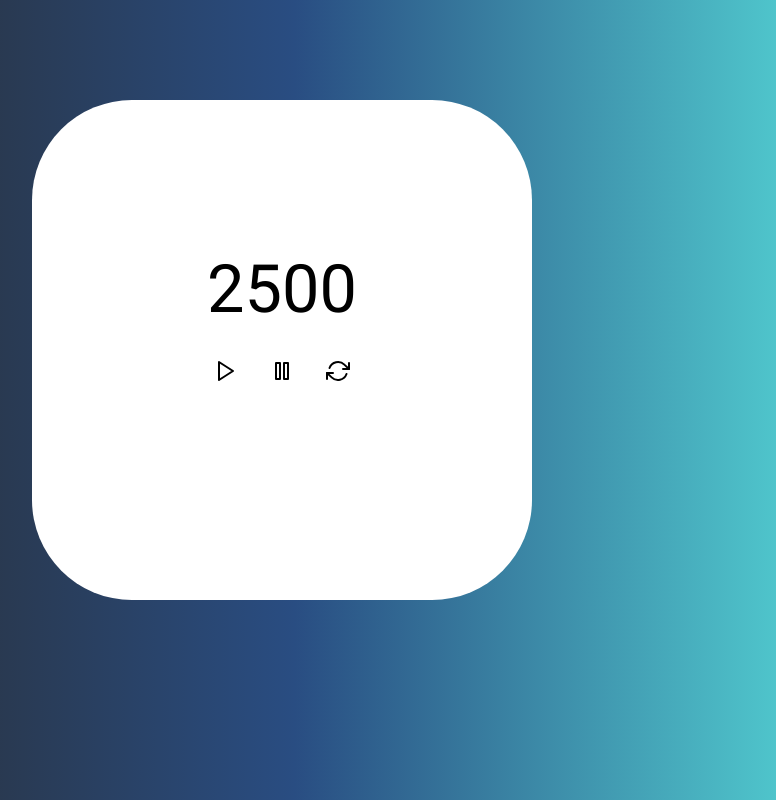
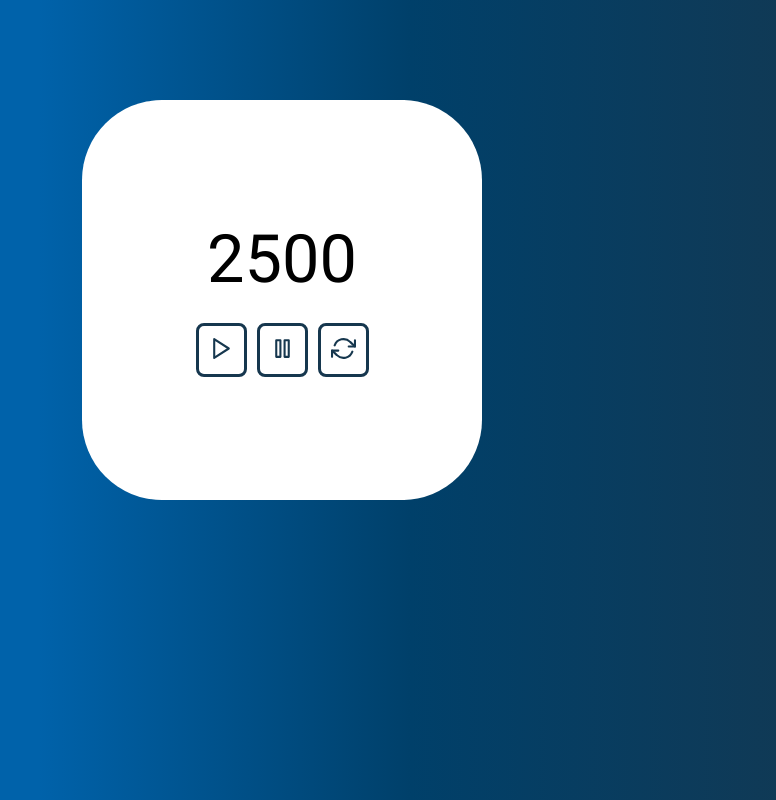
Before and after one commit to aguiimaraes/pomodoro_timer, a plain HTML site: page index.html in a window 1280 px wide. Shown: the whole page, without its empty margins (358-1134 px from the left). Drawn offline with nearby package versions, Linux system fonts and the light colour scheme.

Commit message:
ajuste layout

```diff
--- a/style.css
+++ b/style.css
@@ -14,15 +14,15 @@ body, button, input, select, textarea{
 
 html, body{
     margin: 0;
-    background: linear-gradient(90deg, rgba(41,55,75,1) 25%, rgba(41,77,130,1) 51%, rgba(80,201,206,1) 90%);
+    background: linear-gradient(90deg, rgba(0,98,170,1) 31%, rgba(0,64,106,1) 60%, rgba(22,55,78,1) 100%);
 }
 
 .container{
     background: white;
-    width: 500px;
-    height: 500px;
+    width: 400px;
+    height: 400px;
     margin: 100px auto;
-    border-radius: 100px;
+    border-radius: 80px;
 }
 
 .card-timer{
@@ -30,7 +30,7 @@ html, body{
     justify-content: center;
     align-items: center;
     font-size: 50pt;
-    padding-top: 150px;
+    padding-top: 120px;
 }
 
 .card-button{
@@ -38,9 +38,21 @@ html, body{
     justify-content: center;
     margin: 20px auto;
 }
-.card-button button, svg{
+.card-button button{
     margin: 5px;
-    border: none;
+    border: 3px solid #16374e;
+    border-radius: 8px;
     cursor: pointer;
     background-color: white;
+    padding: 10px;
+    transition-duration: 0.4s;
+    color: #16374e;
 }
+button:hover{
+    background-color: #16374e;
+    color: white;
+}
+.card-button svg{
+    width: 25px;
+    height: 25px;
+}
```
Also changed, not shown: javascript.js (+9 -9 lines).
